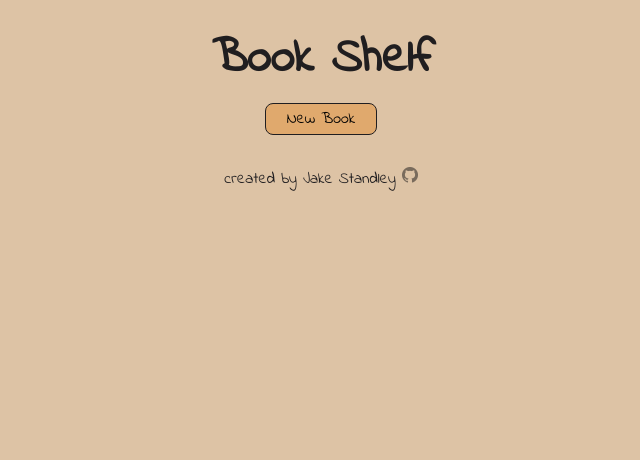
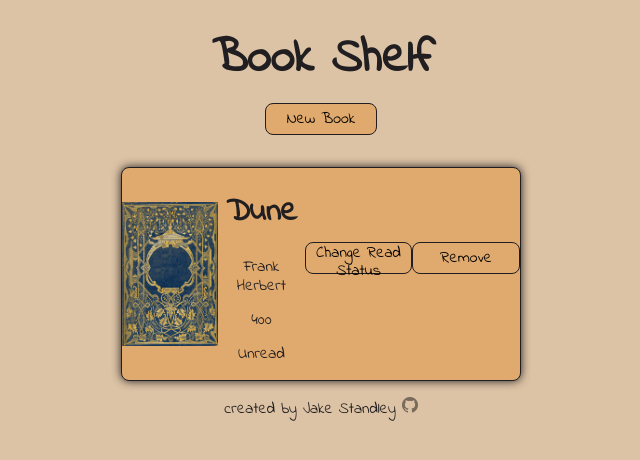
Before and after one commit to JStan811/odin-library, a plain HTML site: page index.html in a window 1280 px wide. Shown: the whole page, without its empty margins (319-959 px from the left). Drawn offline with Linux system fonts and the light colour scheme.

Commit message:
initial commit on this branch

```diff
--- a/css/main.css
+++ b/css/main.css
@@ -44,6 +44,21 @@ img {
   border: 1px solid #201E20;
   border-radius: 0.5rem;
   background-color: #E0A96D;
+  box-shadow: 0 0 10px;
+}
+
+.card-redesign {
+  flex-basis: 25rem;
+  margin-left: auto;
+  margin-right: auto;
+  margin-bottom: 1rem;
+  display: flex;
+  align-items: center;
+  justify-content: space-around;
+  border: 1px solid #201E20;
+  border-radius: 0.5rem;
+  background-color: #E0A96D;
+  box-shadow: 0 0 10px;
 }
 
 .form-container {
--- a/index.html
+++ b/index.html
@@ -17,6 +17,16 @@
     <h1>Book Shelf</h1>
     <button class='new-book-button'>New Book</button>
     <section class='card-container'>
+      <article class="card-redesign" data-index-number="2">
+        <img src="img/default-cover.jpg" alt="Book cover, either a default generic one or one inputted by a user">
+        <section class="card-text">
+          <h2>Dune</h2>
+          <p>Frank Herbert</p>
+          <p>400</p>
+          <p>Unread</p>
+        </section>
+        <button>Change Read Status</button>
+        <button>Remove</button></article>
     </section>
   </main>
   <footer>
```
Also changed, not shown: next_steps.txt.
